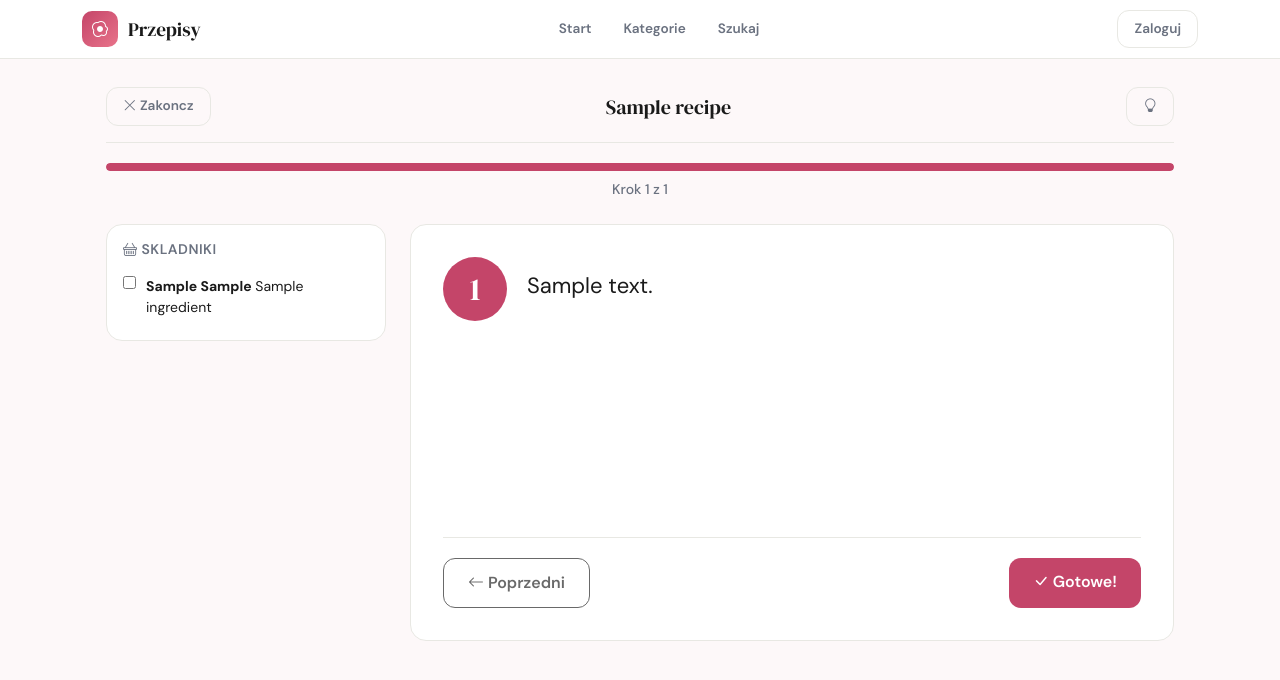
After one commit to juliaradosz/przepisy, a Django app: a page that uses templates/recipes/recipe_cook.html in a window 1280 px wide. The commit adds this page. Shown: the top 680 px of the page. Run offline with Django 5.2, Linux system fonts and the light colour scheme; tables that the repository leaves empty hold one stand-in row (values such as "Sample post").

Commit message:
Add step-by-step cook mode with structured Step model
Recipes now have a structured Step model (recipe FK, order, text) edited
via inline formset on create/edit. Existing free-form `instructions` text
is auto-split into Step rows by a data migration. Recipe detail shows a
numbered steps list and a "Zacznij gotowac" button that opens a fullscreen
cook view: one step at a time, prev/next + progress bar, persistent
ingredient list with check-off, Wake Lock toggle to keep the screen on.

Co-Authored-By: Claude Opus 4.7 (1M context) <noreply@anthropic.com>

```diff
--- a/recipes/urls.py
+++ b/recipes/urls.py
@@ -11,6 +11,7 @@ urlpatterns = [
     path('przepisy/', views.recipe_list, name='recipe_list'),
     path('przepis/nowy/', views.recipe_create, name='recipe_create'),
     path('przepis/<slug:slug>/', views.recipe_detail, name='recipe_detail'),
+    path('przepis/<slug:slug>/gotuj/', views.recipe_cook, name='recipe_cook'),
     path('przepis/<slug:slug>/edytuj/', views.recipe_update, name='recipe_update'),
     path('przepis/<slug:slug>/usun/', views.recipe_delete, name='recipe_delete'),
 
--- a/recipes/views.py
+++ b/recipes/views.py
@@ -9,7 +9,7 @@ from collections import defaultdict
 
 from .models import Recipe, Category, Tag, UserProfile, Favorite, Event, EventRecipe
 from .forms import (
-    RecipeForm, IngredientFormSet, CategoryForm,
+    RecipeForm, IngredientFormSet, StepFormSet, CategoryForm,
     UserRegisterForm, UserProfileForm, SearchForm, EventForm,
 )
 
@@ -34,6 +34,7 @@ def recipe_detail(request, slug):
     """Szczegóły przepisu."""
     recipe = get_object_or_404(Recipe, slug=slug, is_published=True)
     ingredients = recipe.ingredients.all()
+    steps = recipe.steps.all()
     is_favorite = (
         request.user.is_authenticated
         and Favorite.objects.filter(user=request.user, recipe=recipe).exists()
@@ -42,7 +43,32 @@ def recipe_detail(request, slug):
     return render(request, 'recipes/recipe_detail.html', {
         'recipe': recipe,
         'ingredients': ingredients,
+        'steps': steps,
         'is_favorite': is_favorite,
+    })
+
+
+def recipe_cook(request, slug):
+    """Tryb gotowania krok po kroku."""
+    recipe = get_object_or_404(Recipe, slug=slug, is_published=True)
+    steps = list(recipe.steps.all())
+    if not steps and recipe.instructions:
+        import re
+        num_prefix = re.compile(r'^\s*\d+\s*[.)]\s*')
+        parsed = []
+        for raw in recipe.instructions.splitlines():
+            text = raw.strip()
+            if not text:
+                continue
+            text = num_prefix.sub('', text).strip()
+            if text:
+                parsed.append(text)
+        steps = parsed
+    ingredients = recipe.ingredients.all()
+    return render(request, 'recipes/recipe_cook.html', {
+        'recipe': recipe,
+        'steps': steps,
+        'ingredients': ingredients,
     })
 
 
@@ -69,7 +95,8 @@ def recipe_create(request):
     if request.method == 'POST':
         form = RecipeForm(request.POST, request.FILES)
         formset = IngredientFormSet(request.POST)
-        if form.is_valid() and formset.is_valid():
+        step_formset = StepFormSet(request.POST)
+        if form.is_valid() and formset.is_valid() and step_formset.is_valid():
             recipe = form.save(commit=False)
             recipe.author = request.user
             recipe.slug = slugify(recipe.title) if recipe.title else 'przepis'
@@ -82,15 +109,24 @@ def recipe_create(request):
             form.save_m2m()  # Zapisz tagi ManyToMany
             formset.instance = recipe
             formset.save()
+            step_formset.instance = recipe
+            steps = step_formset.save(commit=False)
+            for idx, step in enumerate(steps, start=1):
+                step.order = idx
+                step.save()
+            for obj in step_formset.deleted_objects:
+                obj.delete()
             messages.success(request, 'Przepis został dodany!')
             return redirect('recipes:recipe_detail', slug=recipe.slug)
     else:
         form = RecipeForm()
         formset = IngredientFormSet()
+        step_formset = StepFormSet()
 
     return render(request, 'recipes/recipe_form.html', {
         'form': form,
         'formset': formset,
+        'step_formset': step_formset,
         'title': 'Dodaj przepis',
     })
 
@@ -107,18 +143,27 @@ def recipe_update(request, slug):
     if request.method == 'POST':
         form = RecipeForm(request.POST, request.FILES, instance=recipe)
         formset = IngredientFormSet(request.POST, instance=recipe)
-        if form.is_valid() and formset.is_valid():
+        step_formset = StepFormSet(request.POST, instance=recipe)
+        if form.is_valid() and formset.is_valid() and step_formset.is_valid():
             recipe = form.save()
             formset.save()
+            steps = step_formset.save(commit=False)
+            for idx, step in enumerate(steps, start=1):
+                step.order = idx
+                step.save()
+            for obj in step_formset.deleted_objects:
+                obj.delete()
             messages.success(request, 'Przepis został zaktualizowany!')
             return redirect('recipes:recipe_detail', slug=recipe.slug)
     else:
         form = RecipeForm(instance=recipe)
         formset = IngredientFormSet(instance=recipe)
+        step_formset = StepFormSet(instance=recipe)
 
     return render(request, 'recipes/recipe_form.html', {
         'form': form,
         'formset': formset,
+        'step_formset': step_formset,
         'title': 'Edytuj przepis',
     })
 
--- /dev/null
+++ b/templates/recipes/recipe_cook.html
@@ -0,0 +1,211 @@
+{% extends 'base.html' %}
+
+{% block title %}Gotowanie: {{ recipe.title }}{% endblock %}
+
+{% block content %}
+<div class="cook-mode" id="cookMode">
+    <div class="cook-header">
+        <a href="{% url 'recipes:recipe_detail' recipe.slug %}" class="btn btn-ghost btn-sm">
+            <i class="bi bi-x-lg"></i> Zakoncz
+        </a>
+        <div class="cook-title">{{ recipe.title }}</div>
+        <button type="button" id="wakeLockBtn" class="btn btn-ghost btn-sm" title="Nie usypiaj ekranu">
+            <i class="bi bi-lightbulb"></i>
+        </button>
+    </div>
+
+    {% if steps %}
+    <div class="cook-progress-wrap">
+        <div class="cook-progress-bar"><div class="cook-progress-fill" id="cookProgress"></div></div>
+        <div class="cook-progress-label">
+            Krok <span id="stepCurrent">1</span> z <span id="stepTotal">{{ steps|length }}</span>
+        </div>
+    </div>
+
+    <div class="cook-layout">
+        <aside class="cook-sidebar">
+            <h6 class="cook-sidebar-title"><i class="bi bi-basket"></i> Skladniki</h6>
+            <ul class="cook-ingredient-list">
+                {% for ingredient in ingredients %}
+                <li>
+                    <label>
+                        <input type="checkbox" class="cook-check">
+                        <span><strong>{{ ingredient.quantity }}{% if ingredient.unit %} {{ ingredient.unit }}{% endif %}</strong> {{ ingredient.name }}</span>
+                    </label>
+                </li>
+                {% empty %}
+                <li class="text-muted small">Brak skladnikow</li>
+                {% endfor %}
+            </ul>
+        </aside>
+
+        <main class="cook-main">
+            <div class="cook-steps">
+                {% for step in steps %}
+                <div class="cook-step" data-step="{{ forloop.counter0 }}" {% if not forloop.first %}hidden{% endif %}>
+                    <div class="cook-step-number">{{ forloop.counter }}</div>
+                    <div class="cook-step-text">
+                        {% if step.text %}{{ step.text }}{% else %}{{ step }}{% endif %}
+                    </div>
+                </div>
+                {% endfor %}
+            </div>
+
+            <div class="cook-nav">
+                <button type="button" id="prevStep" class="btn btn-ghost" disabled>
+                    <i class="bi bi-arrow-left"></i> Poprzedni
+                </button>
+                <button type="button" id="nextStep" class="btn btn-primary-green">
+                    Nastepny <i class="bi bi-arrow-right"></i>
+                </button>
+                <a href="{% url 'recipes:recipe_detail' recipe.slug %}" id="doneBtn" class="btn btn-primary-green" hidden>
+                    <i class="bi bi-check-lg"></i> Gotowe!
+                </a>
+            </div>
+        </main>
+    </div>
+    {% else %}
+    <div class="empty-state">
+        <i class="bi bi-list-ol" style="font-size: 48px;"></i>
+        <h3>Ten przepis nie ma jeszcze krokow</h3>
+        <a href="{% url 'recipes:recipe_detail' recipe.slug %}" class="btn btn-primary-green mt-3">
+            Wroc do przepisu
+        </a>
+    </div>
+    {% endif %}
+</div>
+
+<style>
+.cook-mode { max-width: 1100px; margin: 0 auto; }
+.cook-header {
+    display: flex; align-items: center; justify-content: space-between;
+    gap: 12px; padding: 8px 0 16px; border-bottom: 1px solid var(--border); margin-bottom: 20px;
+}
+.cook-title {
+    font-family: 'DM Serif Display', Georgia, serif; font-size: 20px;
+    flex: 1; text-align: center; overflow: hidden; text-overflow: ellipsis; white-space: nowrap;
+}
+.cook-progress-wrap { margin-bottom: 24px; }
+.cook-progress-bar {
+    height: 8px; background: var(--green-bg); border-radius: 999px; overflow: hidden;
+}
+.cook-progress-fill {
+    height: 100%; background: var(--green); border-radius: 999px;
+    transition: width 0.3s ease; width: 0%;
+}
+.cook-progress-label {
+    text-align: center; font-size: 14px; color: var(--text-secondary);
+    margin-top: 8px; font-weight: 500;
+}
+.cook-layout {
+    display: grid; grid-template-columns: 280px 1fr; gap: 24px;
+}
+.cook-sidebar {
+    background: var(--card-bg); border: 1px solid var(--border);
+    border-radius: var(--radius); padding: 16px; align-self: start; position: sticky; top: 80px;
+}
+.cook-sidebar-title { margin: 0 0 12px; font-family: 'DM Sans', sans-serif; font-weight: 600; font-size: 14px; text-transform: uppercase; letter-spacing: 0.5px; color: var(--text-secondary); }
+.cook-ingredient-list { list-style: none; padding: 0; margin: 0; }
+.cook-ingredient-list li { padding: 6px 0; border-bottom: 1px solid var(--border); }
+.cook-ingredient-list li:last-child { border-bottom: none; }
+.cook-ingredient-list label { display: flex; gap: 10px; align-items: flex-start; cursor: pointer; margin: 0; font-size: 14px; }
+.cook-ingredient-list input[type=checkbox]:checked + span { text-decoration: line-through; color: var(--text-secondary); }
+.cook-main { background: var(--card-bg); border: 1px solid var(--border); border-radius: var(--radius); padding: 32px; }
+.cook-steps { min-height: 240px; }
+.cook-step { display: flex; gap: 20px; align-items: flex-start; }
+.cook-step[hidden] { display: none; }
+.cook-step-number {
+    flex-shrink: 0; width: 64px; height: 64px; border-radius: 50%;
+    background: var(--green); color: white; display: flex; align-items: center;
+    justify-content: center; font-family: 'DM Serif Display', serif; font-size: 32px;
+}
+.cook-step-text {
+    font-size: 22px; line-height: 1.5; padding-top: 12px;
+}
+.cook-nav {
+    display: flex; gap: 12px; justify-content: space-between;
+    margin-top: 40px; padding-top: 20px; border-top: 1px solid var(--border);
+}
+.cook-nav .btn { padding: 12px 24px; font-size: 16px; }
+.step-number-badge {
+    flex-shrink: 0; width: 32px; height: 32px; border-radius: 50%;
+    background: var(--green); color: white; display: flex;
+    align-items: center; justify-content: center; font-weight: 600; font-size: 14px;
+}
+@media (max-width: 768px) {
+    .cook-layout { grid-template-columns: 1fr; }
+    .cook-sidebar { position: static; }
+    .cook-main { padding: 20px; }
+    .cook-step { flex-direction: column; gap: 12px; }
+    .cook-step-number { width: 48px; height: 48px; font-size: 24px; }
+    .cook-step-text { font-size: 18px; padding-top: 0; }
+}
+</style>
+
+<script>
+(function() {
+    var steps = document.querySelectorAll('.cook-step');
+    if (steps.length === 0) return;
+
+    var total = steps.length;
+    var current = 0;
+    var prevBtn = document.getElementById('prevStep');
+    var nextBtn = document.getElementById('nextStep');
+    var doneBtn = document.getElementById('doneBtn');
+    var progressFill = document.getElementById('cookProgress');
+    var stepCurrentEl = document.getElementById('stepCurrent');
+
+    function render() {
+        steps.forEach(function(el, idx) {
+            if (idx === current) { el.removeAttribute('hidden'); } else { el.setAttribute('hidden', ''); }
+        });
+        stepCurrentEl.textContent = current + 1;
+        progressFill.style.width = ((current + 1) / total * 100) + '%';
+        prevBtn.disabled = (current === 0);
+        if (current === total - 1) {
+            nextBtn.setAttribute('hidden', '');
+            doneBtn.removeAttribute('hidden');
+        } else {
+            nextBtn.removeAttribute('hidden');
+            doneBtn.setAttribute('hidden', '');
+        }
+    }
+
+    prevBtn.addEventListener('click', function() {
+        if (current > 0) { current--; render(); }
+    });
+    nextBtn.addEventListener('click', function() {
+        if (current < total - 1) { current++; render(); }
+    });
+
+    document.addEventListener('keydown', function(e) {
+        if (e.key === 'ArrowRight' || e.key === ' ') { if (current < total - 1) { current++; render(); e.preventDefault(); } }
+        if (e.key === 'ArrowLeft') { if (current > 0) { current--; render(); e.preventDefault(); } }
+    });
+
+    // Wake Lock — don't dim the screen
+    var wakeLock = null;
+    var wakeLockBtn = document.getElementById('wakeLockBtn');
+    function setWakeLockIcon(on) {
+        wakeLockBtn.innerHTML = on
+            ? '<i class="bi bi-lightbulb-fill text-warning"></i>'
+            : '<i class="bi bi-lightbulb"></i>';
+    }
+    wakeLockBtn.addEventListener('click', async function() {
+        if ('wakeLock' in navigator) {
+            try {
+                if (wakeLock) { await wakeLock.release(); wakeLock = null; setWakeLockIcon(false); }
+                else { wakeLock = await navigator.wakeLock.request('screen'); setWakeLockIcon(true); }
+            } catch (e) { /* ignore */ }
+        }
+    });
+    document.addEventListener('visibilitychange', async function() {
+        if (wakeLock !== null && document.visibilityState === 'visible') {
+            try { wakeLock = await navigator.wakeLock.request('screen'); } catch (e) {}
+        }
+    });
+
+    render();
+})();
+</script>
+{% endblock %}
```
Also changed, not shown: recipes/forms.py (+27 -3 lines), recipes/models.py (+15 -0 lines), static/css/style.css (+34 -0 lines), templates/recipes/recipe_detail.html (+23 -1 lines), templates/recipes/recipe_form.html (+70 -1 lines), recipes/migrations/0008_step.py (added).
